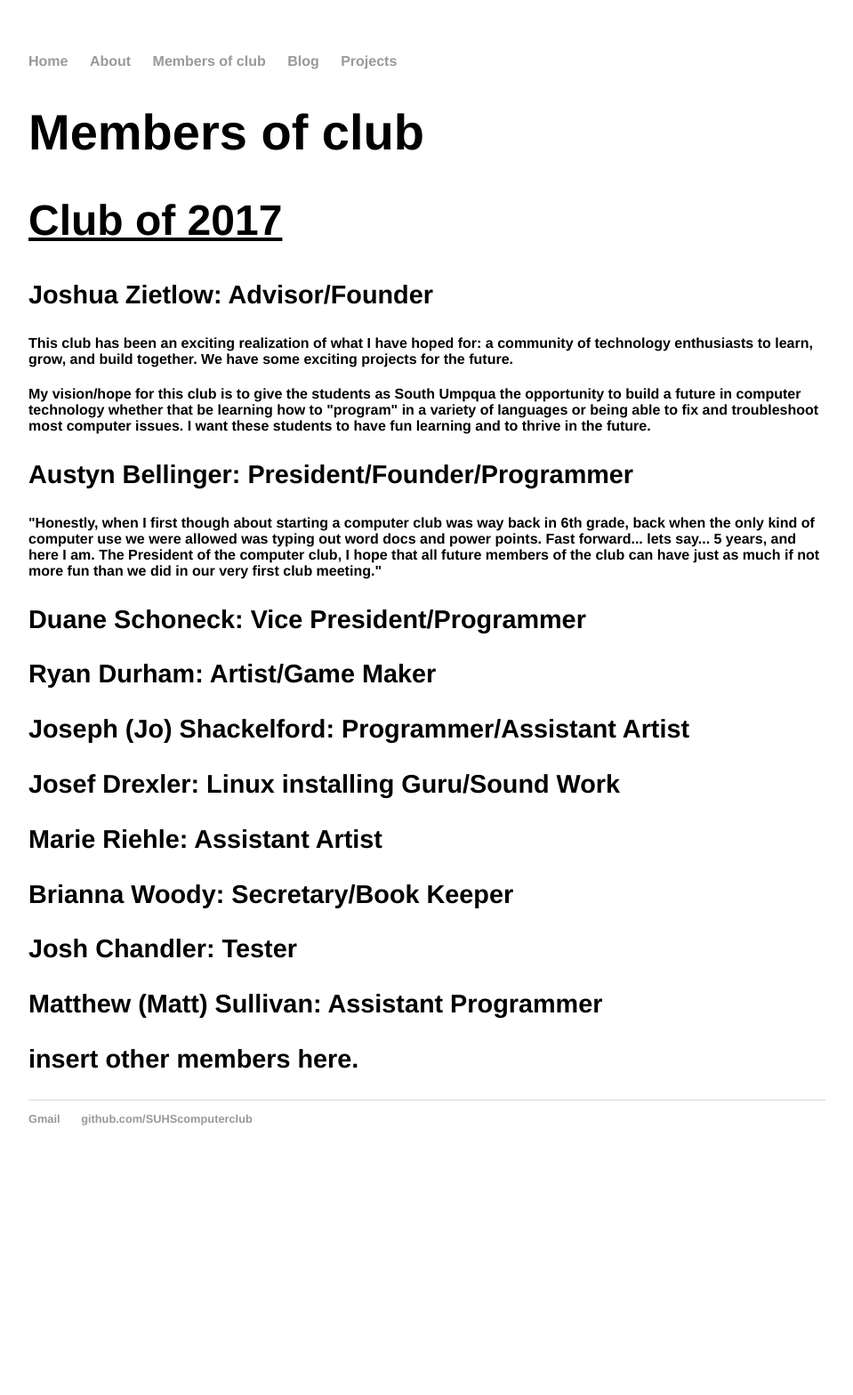
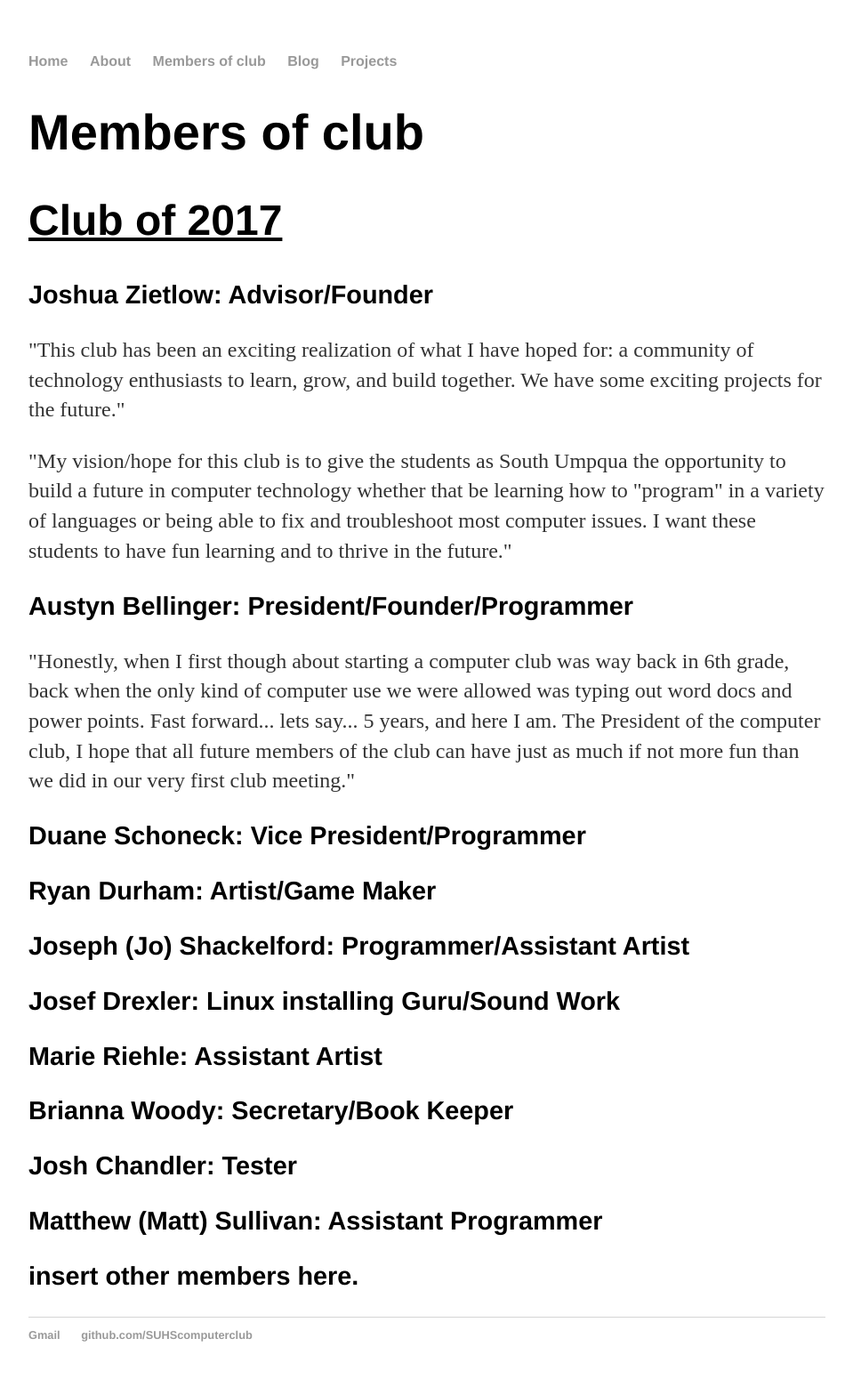
Before and after one commit to SUHScomputerclub/SUHScomputerclub.github.io, a Jekyll site: the page built from club-members/index.html, in a window 1280 px wide. Shown: the whole page at 89% size, without its empty margins (160-1119 px from the left). Built offline with Jekyll 4.4.1, drawn with Linux system fonts in a browser that asks for light colours; before the commit the page ends 1325 px from its top, so only the background shows below that.

Commit message:
literally all the formatting

```diff
--- a/club-members/index.html
+++ b/club-members/index.html
@@ -8,13 +8,13 @@ title: Members of club
 
 	<h3>Joshua Zietlow: Advisor/Founder</h3>
 
-	<h4>This club has been an exciting realization of what I have hoped for: a community of technology enthusiasts to learn, grow, and build together. We have some exciting projects for the future.</h4>
+	<p>"This club has been an exciting realization of what I have hoped for: a community of technology enthusiasts to learn, grow, and build together. We have some exciting projects for the future."</p>
 
-	<h4>My vision/hope for this club is to give the students as South Umpqua the opportunity to build a future in computer technology whether that be learning how to "program" in a variety of languages or being able to fix and troubleshoot most computer issues. I want these students to have fun learning and to thrive in the future.</h4>
+	<p>"My vision/hope for this club is to give the students as South Umpqua the opportunity to build a future in computer technology whether that be learning how to "program" in a variety of languages or being able to fix and troubleshoot most computer issues. I want these students to have fun learning and to thrive in the future."</p>
 
 	<h3>Austyn Bellinger: President/Founder/Programmer</h3>
 
-	<h4>"Honestly, when I first though about starting a computer club was way back in 6th grade, back when the only kind of computer use we were allowed was typing out word docs and power points. Fast forward... lets say... 5 years, and here I am. The President of the computer club, I hope that all future members of the club can have just as much if not more fun than we did in our very first club meeting."</h4>
+	<p>"Honestly, when I first though about starting a computer club was way back in 6th grade, back when the only kind of computer use we were allowed was typing out word docs and power points. Fast forward... lets say... 5 years, and here I am. The President of the computer club, I hope that all future members of the club can have just as much if not more fun than we did in our very first club meeting."</p>
 
 	<h3>Duane Schoneck: Vice President/Programmer</h3>
 
```
